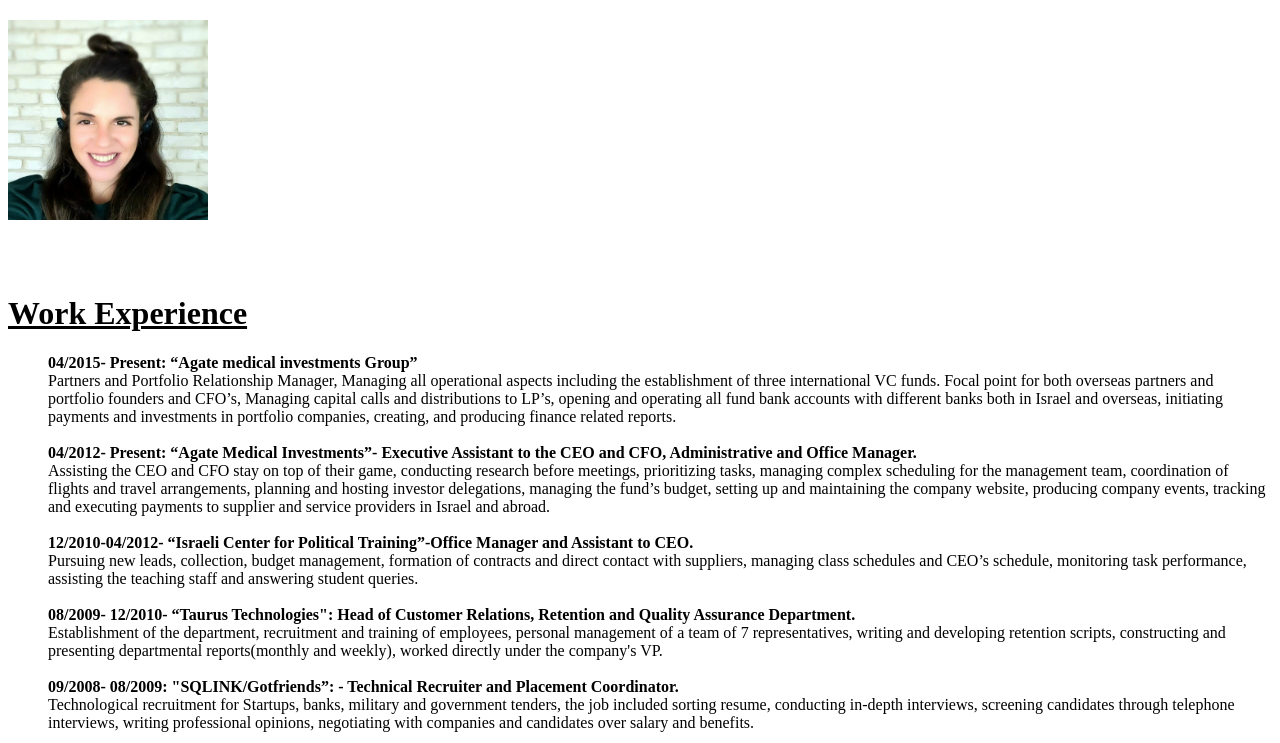
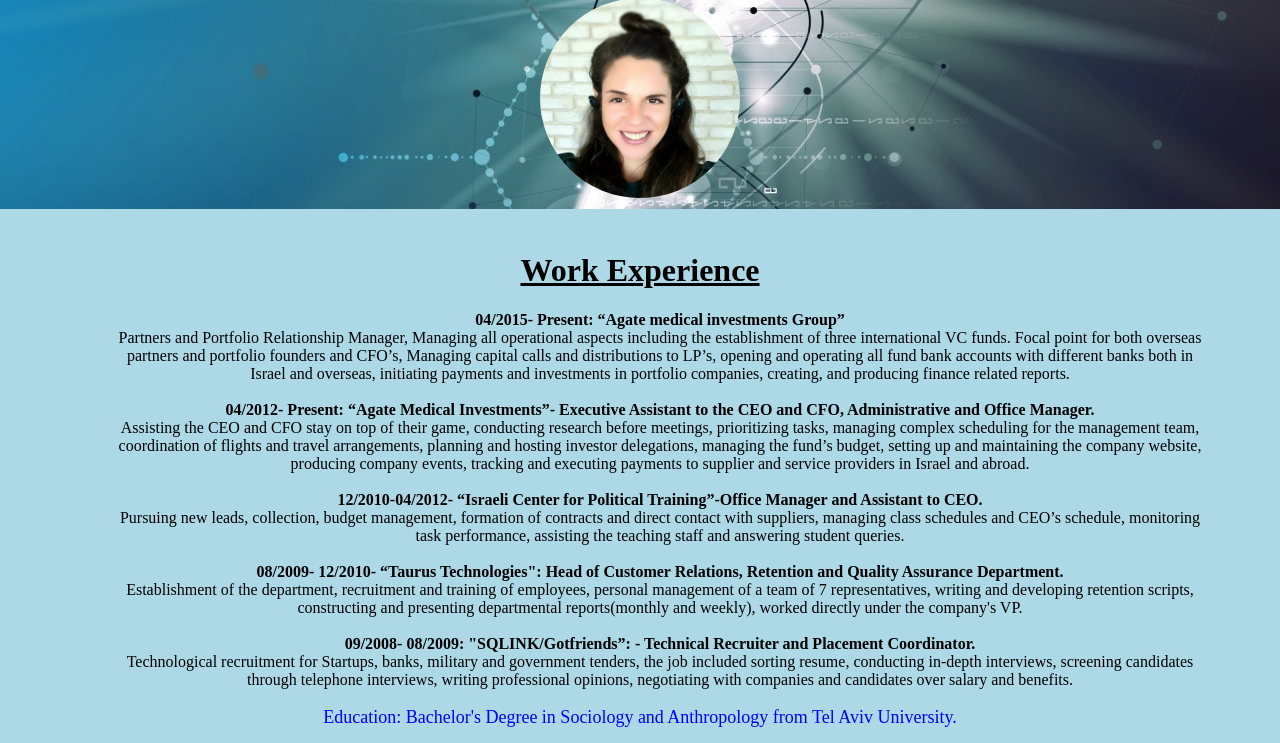
Before and after one commit to GavishD/1st-Assignment-, a plain HTML site: page index.html in a window 1280 px wide. Shown: the part 141-884 px from the top of the page. Drawn offline with Linux system fonts and the light colour scheme; the site is published under a folder, as on GitHub Pages, so addresses that start at the root find nothing.

Commit message:
Update index.html

```diff
--- a/index.html
+++ b/index.html
@@ -1,7 +1,7 @@
 <html>
 <meta name="viewport" content="width=device-width, initial-scale=1.0">
 	<head>
-		<link rel="stylesheet" type="text/css" href="/cvstyle.css">
+		<link rel="stylesheet" type="text/css" href="cvstyle.css">
 	</head>
 		<div>
 		<br>
```
